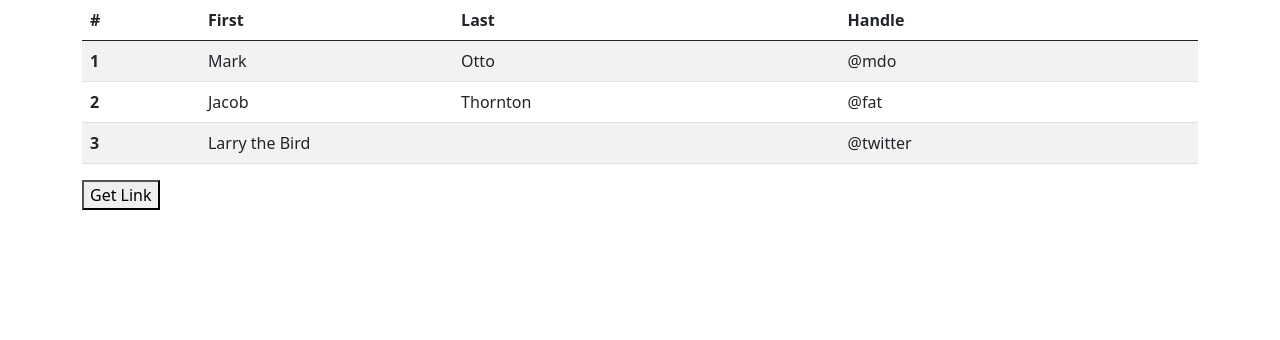
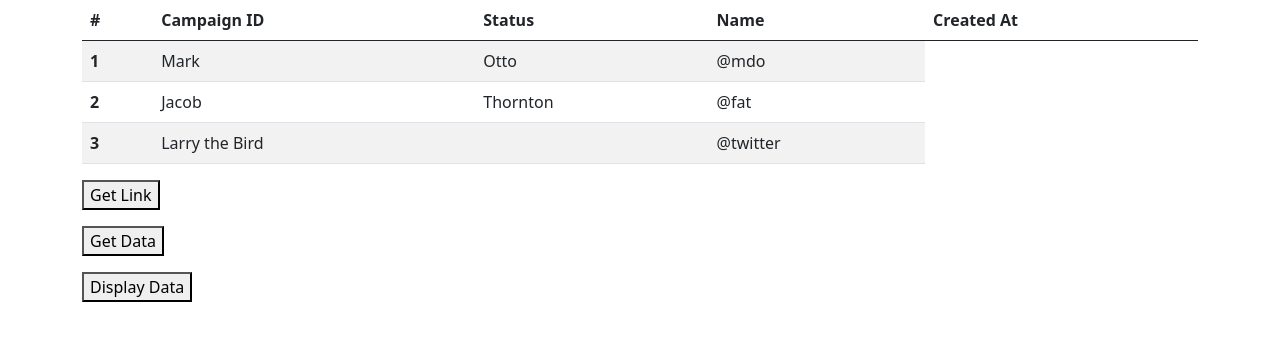
Before and after one commit to donconn3/constant-contact-oauth2-pkce-flow, a plain HTML site: page index.html in a window 1280 px wide. Drawn offline with nearby package versions, Linux system fonts and the light colour scheme.

Commit message:
Update index.html

```diff
--- a/index.html
+++ b/index.html
@@ -12,16 +12,17 @@
     </head>
     <body>
       <div class="container">
-        <table class="table table-striped table-hover">
+        <table class="table table-striped table-hover" >
             <thead>
               <tr>
                 <th scope="col">#</th>
-                <th scope="col">First</th>
-                <th scope="col">Last</th>
-                <th scope="col">Handle</th>
+                <th scope="col">Campaign ID</th>
+                <th scope="col">Status</th>
+                <th scope="col">Name</th>
+                <th scope="col">Created At</th>
               </tr>
             </thead>
-            <tbody>
+            <tbody id="data-output">
               <tr>
                 <th scope="row">1</th>
                 <td>Mark</td>
@@ -45,10 +46,19 @@
             <div class="col get-access">
                 <button type="button" id="send-link" onclick="initiateAuthorization()">Get Link</button>
                 <p id="dataSent"></p>
-                <p id="dataReturn"></p>
             </div>
-
+         </div>
+         <div class="row">
+              <div class="col get-access">
+                  <button type="button" id="send-link" onclick="makeApiRequest()">Get Data</button>
+                  <p id="dataReturn"></p>
+              </div>
           </div>
+          <div class="row">
+            <div class="col get-access">
+                <button type="button" id="send-link" onclick="displayData()">Display Data</button>
+            </div>
+        </div>
       </div>
       <script src="https://cdnjs.cloudflare.com/ajax/libs/axios/1.4.0/axios.min.js"></script>
         <script src="/openAI.js"></script>
```
